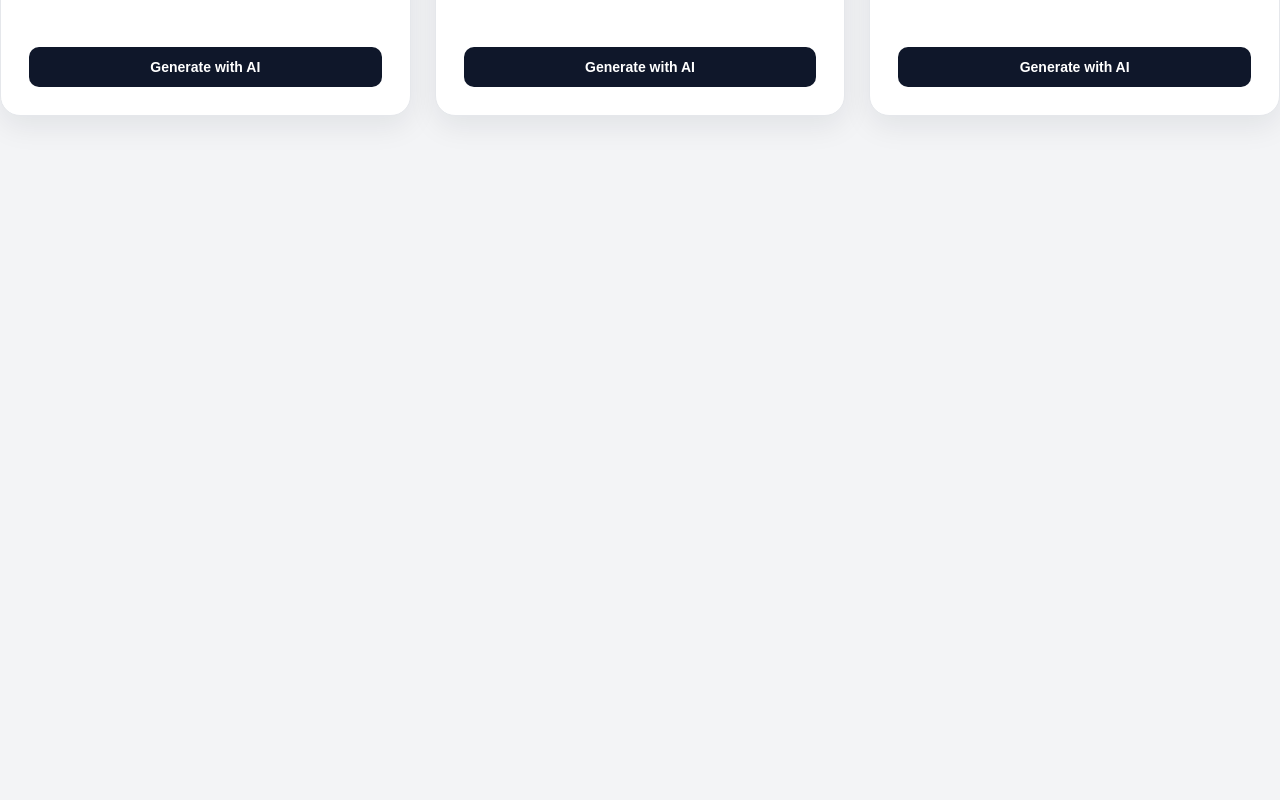
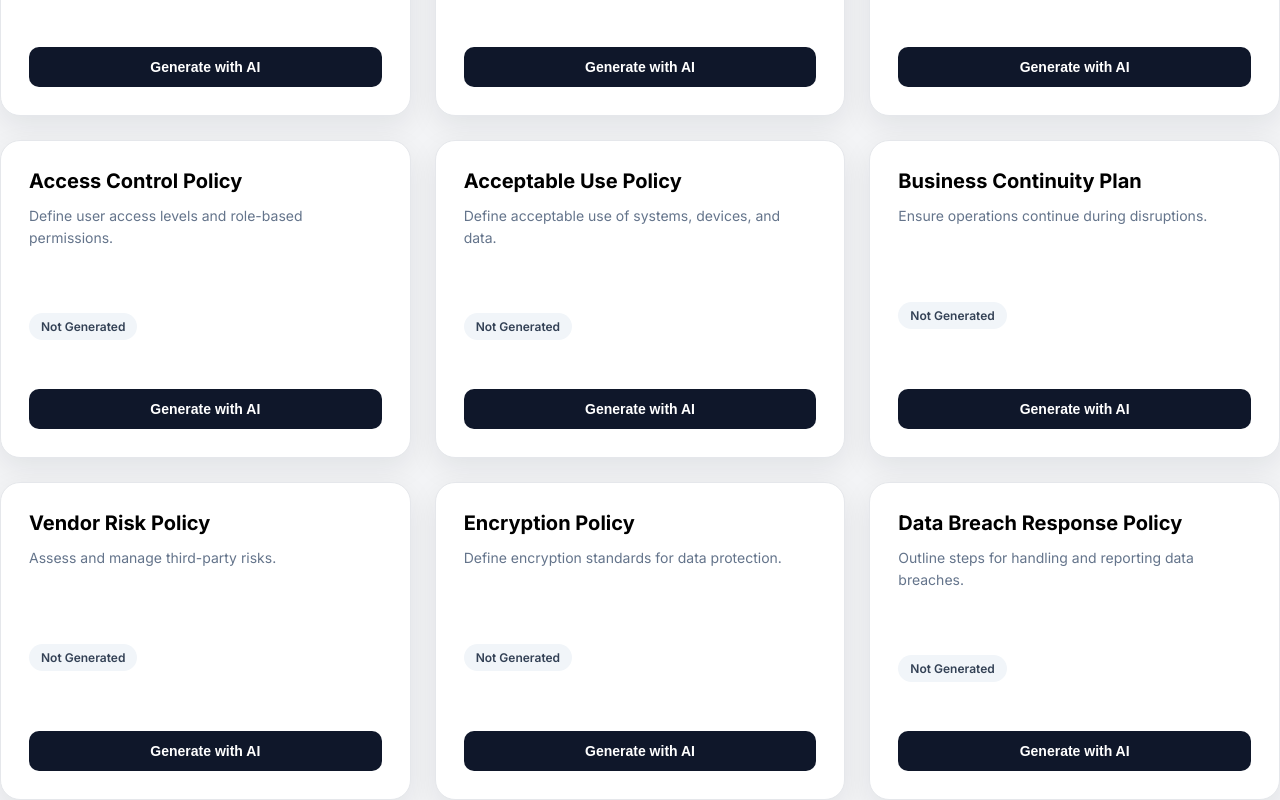
Before and after one commit to abdisamad9009-dot/complypilot-frontend, a Next.js app: page /documents in a window 1280 px wide. Shown: the part 650-1450 px from the top of the page. Before the commit the page ends 800 px from the top, so only its background shows below. Built offline with nearby package versions, Linux system fonts and the light colour scheme.

Commit message:
Update page.tsx

```diff
--- a/app/documents/page.tsx
+++ b/app/documents/page.tsx
@@ -1,10 +1,8 @@
 "use client";
 import { useRouter } from "next/navigation";
 import { useState } from "react";
-
 export default function Documents() {
   const router = useRouter();
-
   const [docs, setDocs] = useState([
     {
       title: "Information Security Policy",
@@ -48,22 +46,73 @@ export default function Documents() {
       lastGenerated: null,
       nextDue: null,
     },
+
+    // ✅ NEW DOCS ADDED (no layout change)
+    {
+      title: "Access Control Policy",
+      desc: "Define user access levels and role-based permissions.",
+      status: "Not Generated",
+      lastGenerated: null,
+      nextDue: null,
+    },
+    {
+      title: "Acceptable Use Policy",
+      desc: "Define acceptable use of systems, devices, and data.",
+      status: "Not Generated",
+      lastGenerated: null,
+      nextDue: null,
+    },
+    {
+      title: "Business Continuity Plan",
+      desc: "Ensure operations continue during disruptions.",
+      status: "Not Generated",
+      lastGenerated: null,
+      nextDue: null,
+    },
+    {
+      title: "Vendor Risk Policy",
+      desc: "Assess and manage third-party risks.",
+      status: "Not Generated",
+      lastGenerated: null,
+      nextDue: null,
+    },
+    {
+      title: "Encryption Policy",
+      desc: "Define encryption standards for data protection.",
+      status: "Not Generated",
+      lastGenerated: null,
+      nextDue: null,
+    },
+    {
+      title: "Data Breach Response Policy",
+      desc: "Outline steps for handling and reporting data breaches.",
+      status: "Not Generated",
+      lastGenerated: null,
+      nextDue: null,
+    },
   ]);
 
   const generateDoc = (index: number) => {
     const updatedDocs = [...docs];
-
     const now = new Date();
     const next = new Date();
     next.setDate(now.getDate() + 14);
-
     updatedDocs[index].status = "Completed";
     updatedDocs[index].lastGenerated = now;
     updatedDocs[index].nextDue = next;
+    setDocs(updatedDocs);
+    router.push(`/chat?type=${encodeURIComponent(updatedDocs[index].title)}`);
+  };
 
-    setDocs(updatedDocs);
-
-    router.push(`/chat?type=${encodeURIComponent(updatedDocs[index].title)}`);
+  // ✅ DOWNLOAD FUNCTION (ADDED ONLY)
+  const downloadDoc = (title: string) => {
+    const content = `${title}\n\nThis document was generated automatically.`;
+    const blob = new Blob([content], { type: "text/plain;charset=utf-8;" });
+    const url = URL.createObjectURL(blob);
+    const a = document.createElement("a");
+    a.href = url;
+    a.download = `${title}.txt`;
+    a.click();
   };
 
   return (
@@ -80,7 +129,6 @@ export default function Documents() {
         >
           Document Generation
         </h1>
-
         <p
           style={{
             marginTop: "10px",
@@ -127,7 +175,6 @@ export default function Documents() {
               >
                 {doc.title}
               </h2>
-
               <p
                 style={{
                   marginTop: "12px",
@@ -157,7 +204,6 @@ export default function Documents() {
                   >
                     Completed
                   </span>
-
                   <p
                     style={{
                       fontSize: "12px",
@@ -168,7 +214,6 @@ export default function Documents() {
                     Last generated:{" "}
                     {new Date(doc.lastGenerated).toLocaleDateString()}
                   </p>
-
                   <p
                     style={{
                       fontSize: "12px",
@@ -178,6 +223,25 @@ export default function Documents() {
                     Next due:{" "}
                     {new Date(doc.nextDue).toLocaleDateString()}
                   </p>
+
+                  {/* ✅ DOWNLOAD BUTTON (ADDED ONLY) */}
+                  <button
+                    onClick={() => downloadDoc(doc.title)}
+                    style={{
+                      marginTop: "10px",
+                      width: "100%",
+                      background: "#16a34a",
+                      color: "#ffffff",
+                      border: "none",
+                      padding: "10px",
+                      borderRadius: "8px",
+                      fontWeight: 600,
+                      fontSize: "13px",
+                      cursor: "pointer",
+                    }}
+                  >
+                    Download
+                  </button>
                 </>
               ) : (
                 <span
```
